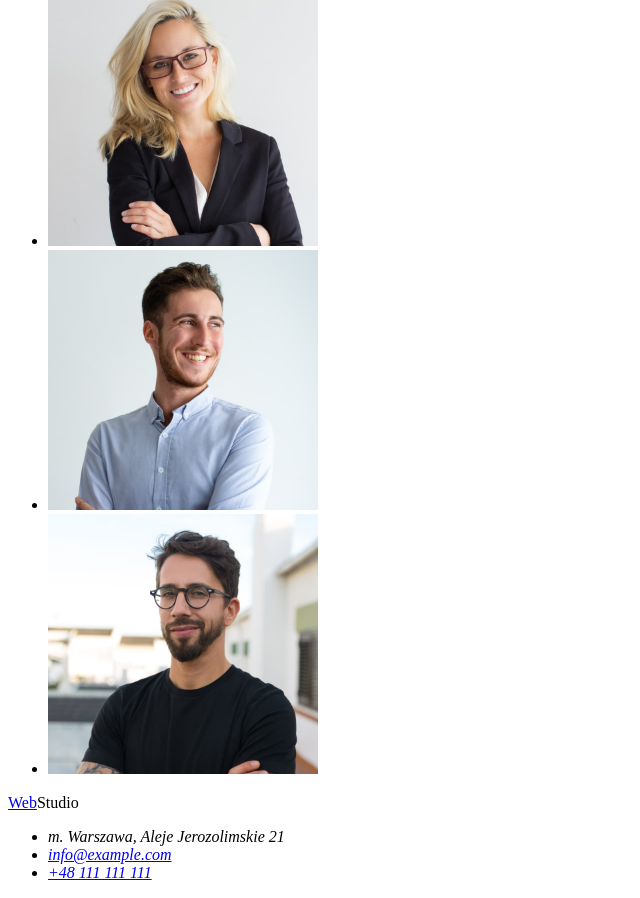
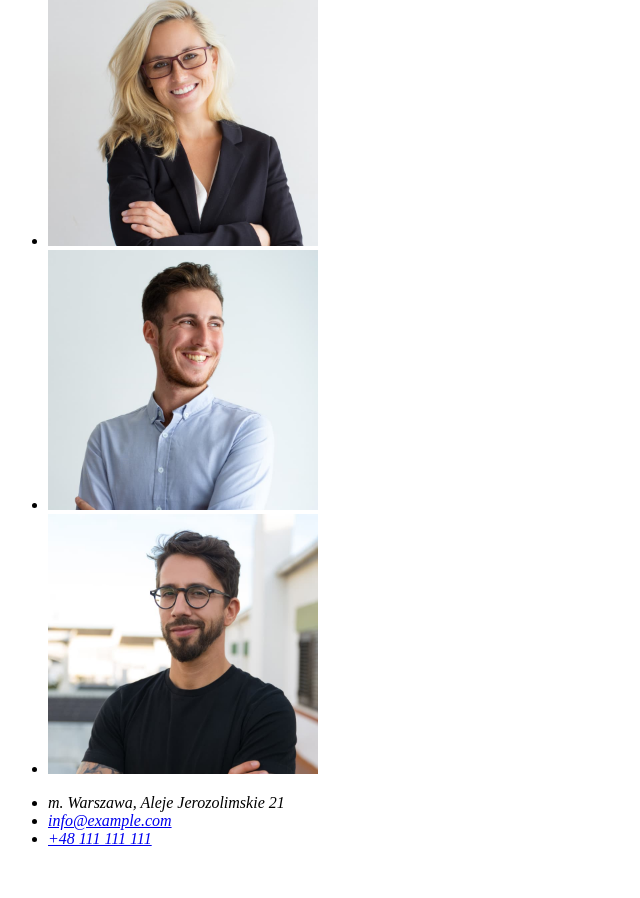
Before and after one commit to SzymonKomar/goit-markup-hw-01, a plain HTML site: page index.html in a window 1280 px wide. Shown: the part 1843-2741 px from the top of the page, without its empty margins (0-640 px from the left). After the commit the page ends 2707 px from the top, so only its background shows below. Drawn offline with Linux system fonts and the light colour scheme.

Commit message:
Update index.html
Usunięto <div id="footer"> z address

```diff
--- a/index.html
+++ b/index.html
@@ -132,15 +132,12 @@
    </section>
   </main>
   <footer class="footer">
-   <a href="https://www.google.com/search?client">Web</a>Studio
    <address>
-    <div id="footer">
-     <ul class="footer-list">
-      <li>m. Warszawa, Aleje Jerozolimskie 21</li>
-      <li><a href="mailto:info@example.com">info@example.com</a></li>
-      <li><a href="tel:+48111111111">+48 111 111 111</a></li>
-     </ul>
-    </div>
+    <ul class="footer-list">
+     <li>m. Warszawa, Aleje Jerozolimskie 21</li>
+     <li><a href="mailto:info@example.com">info@example.com</a></li>
+     <li><a href="tel:+48111111111">+48 111 111 111</a></li>
+    </ul>
    </address>
   </footer>
  </body>
```
